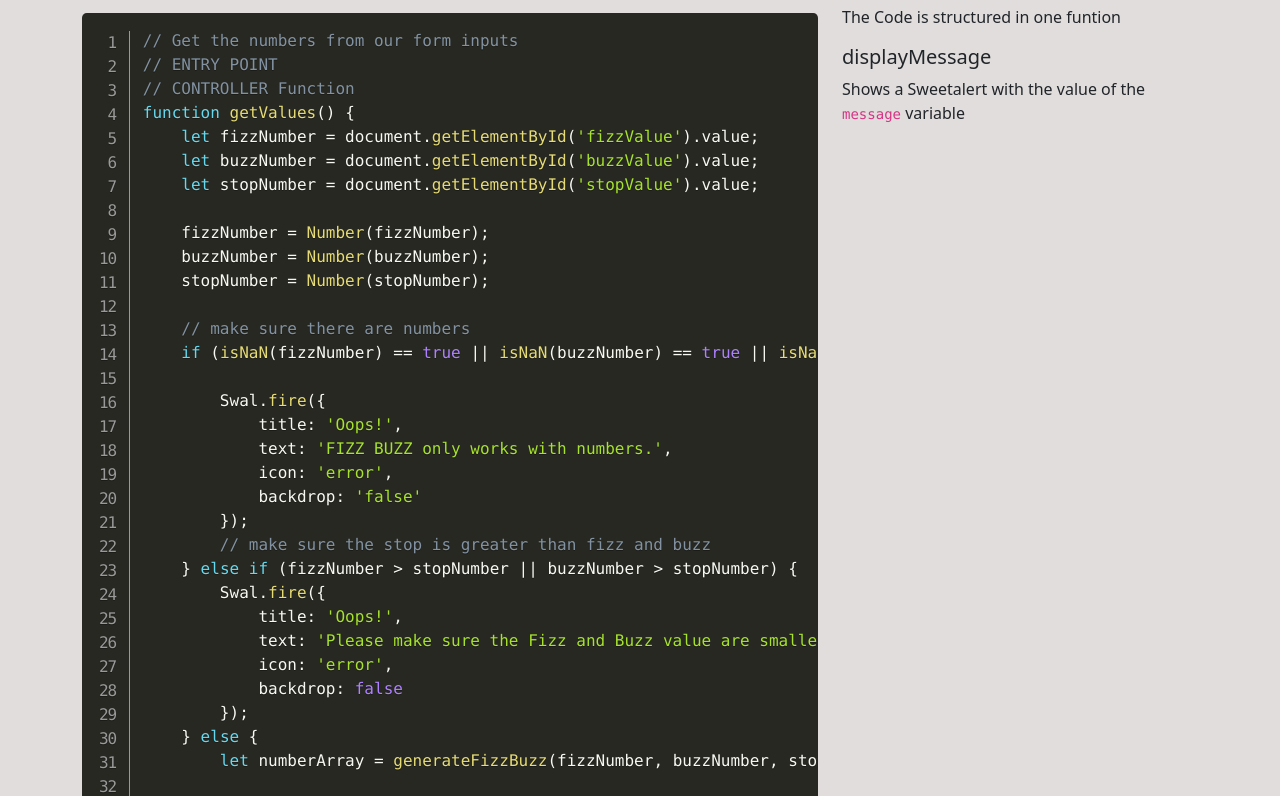
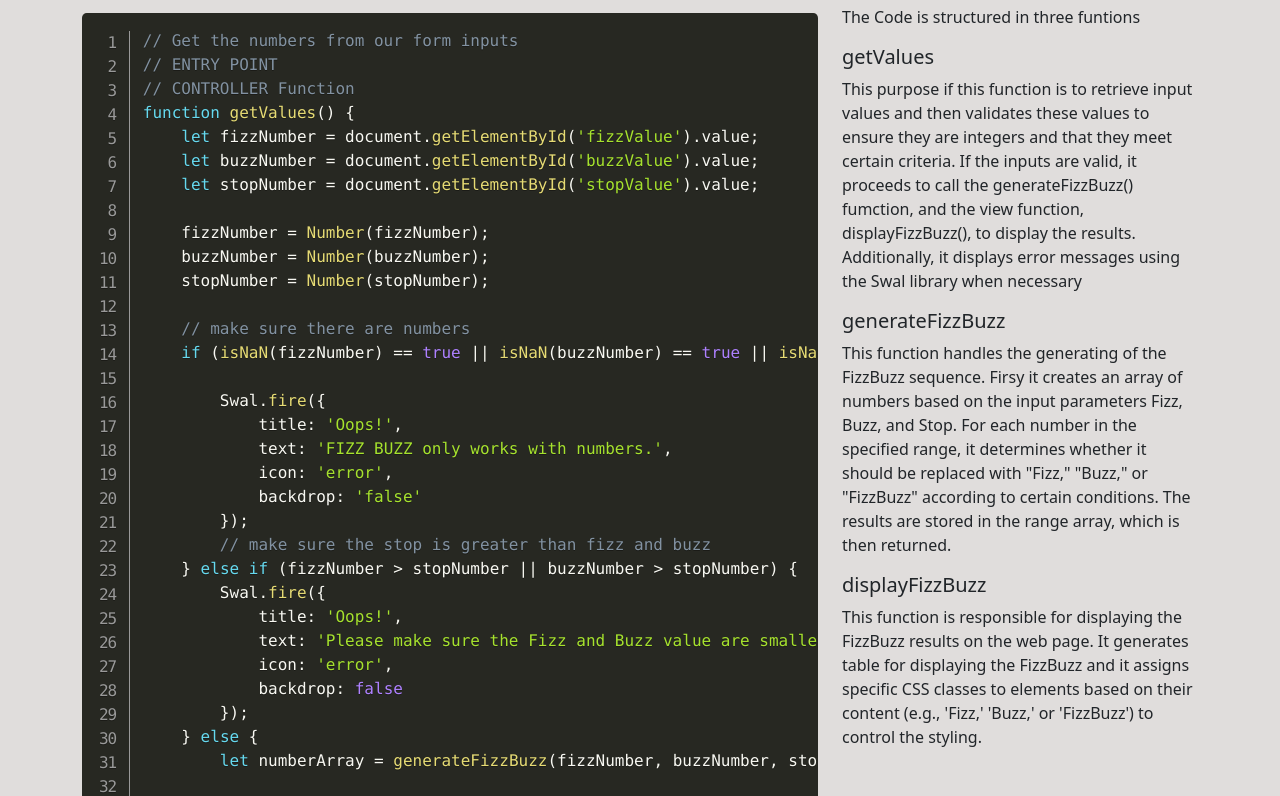
Before and after one commit to 8GenZ/Fizz-Buzz, a plain HTML site: page code.html in a window 1280 px wide. Shown: the part 135-931 px from the top of the page. Drawn offline with nearby package versions, Linux system fonts and the light colour scheme; a web font is replaced by a local one.

Commit message:
finsihed code write up

```diff
--- a/code.html
+++ b/code.html
@@ -169,9 +169,24 @@ function displayFizzBuzz(range) {
                 </pre>
             </div>
             <div class="col-12 col-lg-4">
-                <p>The Code is structured in one funtion</p>
-                <h5>displayMessage</h5>
-                <p>Shows a Sweetalert with the value of the <code>message</code> variable
+                <p>The Code is structured in three funtions</p>
+                <h5>getValues</h5>
+                <p>This purpose if this function is to retrieve input
+                    values and then validates these values to ensure they are integers
+                    and that they meet certain criteria. If the inputs are valid, it proceeds to call the
+                    generateFizzBuzz() fumction, and the view function, displayFizzBuzz(), to display the results.
+                    Additionally, it displays error messages using the Swal library when necessary
+                </p>
+                <h5>generateFizzBuzz</h5>
+                <p> This function handles the generating of the FizzBuzz sequence. Firsy it creates an array of
+                    numbers based on the input parameters Fizz, Buzz, and Stop. For each number in the specified range,
+                    it determines whether it should be replaced with "Fizz," "Buzz," or "FizzBuzz" according to certain
+                    conditions. The results are stored in the range array, which is then returned.
+                </p>
+                <h5>displayFizzBuzz</h5>
+                <p> This function is responsible for displaying the FizzBuzz results on the web page. It
+                    generates table for displaying the FizzBuzz and it assigns specific CSS classes to elements based on their content (e.g., 'Fizz,'
+                    'Buzz,' or 'FizzBuzz') to control the styling.
                 </p>
             </div>
         </div>
--- a/js/site.js
+++ b/js/site.js
@@ -59,9 +59,9 @@ function generateFizzBuzz(Fizz, Buzz, Stop) {
 
         let results = "";
 
+        if (number % Fizz, Buzz == 0) results += 'Fizz Buzz';
         if (number % Fizz == 0 ) results += 'Fizz';
         if (number % Buzz == 0) results += 'Buzz';
-        if (number % Fizz, Buzz == 0) results += 'Fizz Buzz';
 
         range.push(results || number);
 
```
